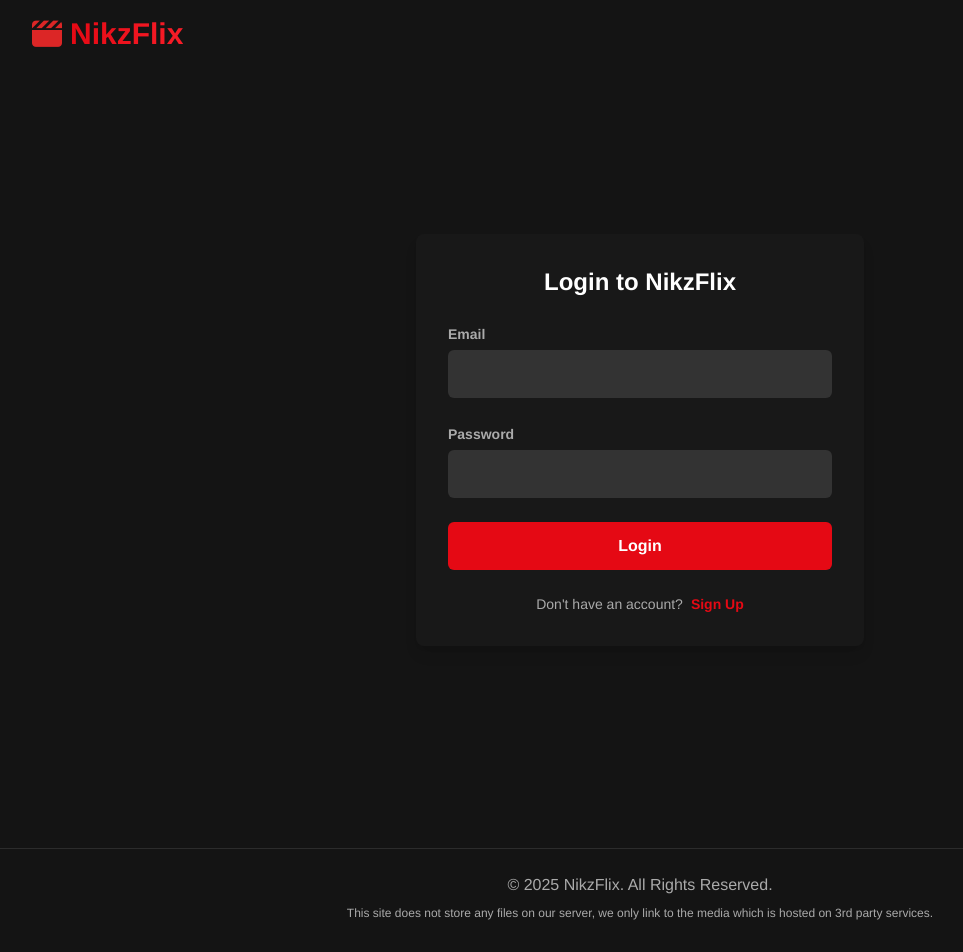
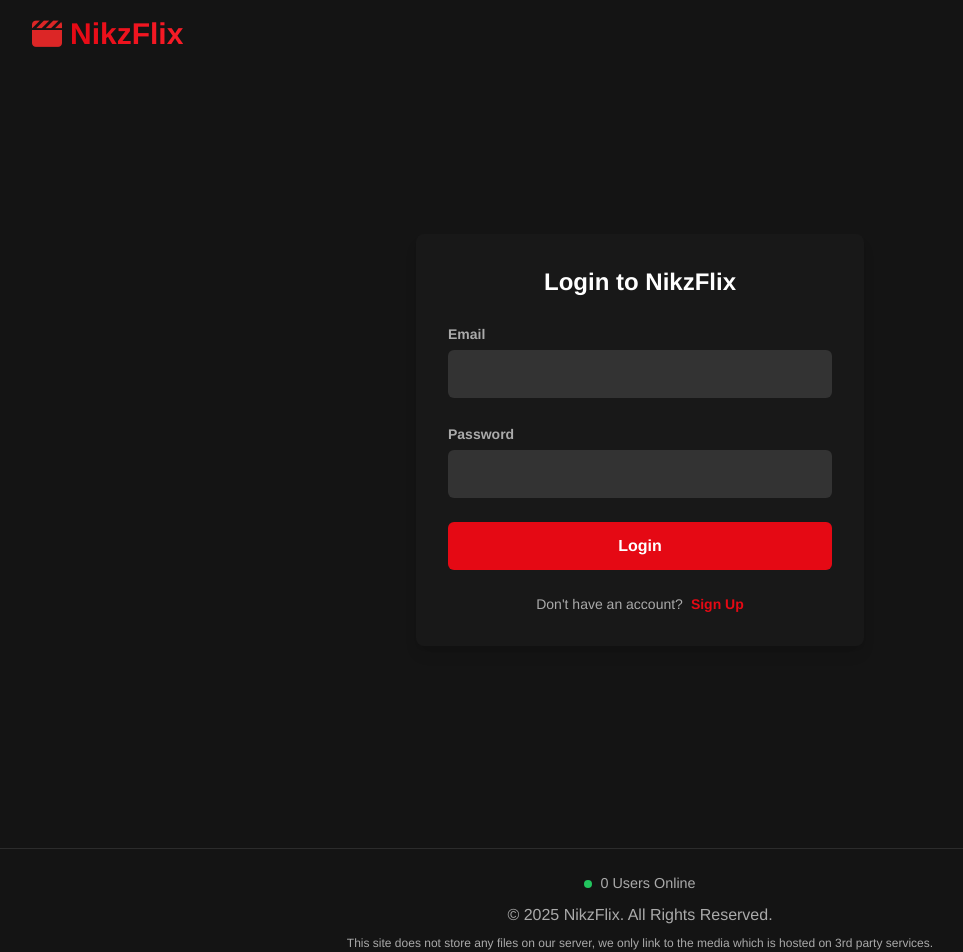
Before and after one commit to necopagas/nikzflixtv, a React (Vite) app: page /auth in a window 1280 px wide. Shown: the top 952 px of the page, without its empty margins (0-963 px from the left). Built offline with nearby package versions, Linux system fonts and the light colour scheme; no server answers; the database is empty.

Commit message:
Initial commit

```diff
--- a/src/App.css
+++ b/src/App.css
@@ -406,3 +406,19 @@ body::-webkit-scrollbar-thumb { background-color: var(--brand-color); border-rad
 .mobile-menu.open {
     right: 0; /* Mo-slide pasulod sa screen */
 }
+
+.visitor-counter {
+ display: flex;
+    align-items: center;
+    gap: 0.5rem;
+    font-size: 0.9rem;
+    color: var(--text-secondary);
+}
+
+.live-dot {
+    width: 8px;
+    height: 8px;
+    background-color: #22c55e; /* green-500 */
+    border-radius: 50%;
+    animation: pulse 1.5s infinite;
+}
--- a/src/App.jsx
+++ b/src/App.jsx
@@ -16,6 +16,7 @@ import { useMyList } from './hooks/useMyList';
 import { useContinueWatching } from './hooks/useContinueWatching';
 import { useTheme } from './hooks/useTheme';
 import { useWatchedHistory } from './hooks/useWatchedHistory';
+import { VisitorCounter } from './components/VisitorCounter';
 
 export default function App() {
     const [modalItem, setModalItem] = useState(null);
--- a/src/components/Footer.jsx
+++ b/src/components/Footer.jsx
@@ -1,8 +1,12 @@
 import React from 'react';
+import { VisitorCounter } from './VisitorCounter';
 
 export const Footer = () => {
     return (
         <footer className="bg-transparent text-center py-6 mt-12 border-t border-[var(--border-color)]">
+            <div className="flex justify-center items-center mb-2">
+                <VisitorCounter />
+            </div>
             <p className="text-[var(--text-secondary)]">
                 © {new Date().getFullYear()} NikzFlix. All Rights Reserved.
             </p>
--- /dev/null
+++ b/src/components/VisitorCounter.jsx
@@ -0,0 +1,13 @@
+import React from 'react';
+import { useVisitorCount } from '../hooks/useVisitorCount';
+
+export const VisitorCounter = () => {
+    const visitorCount = useVisitorCount();
+
+    return (
+        <div className="visitor-counter">
+            <span className="live-dot"></span>
+            <span>{visitorCount} Users Online</span>
+        </div>
+    );
+};
--- a/src/firebase.js
+++ b/src/firebase.js
@@ -1,25 +1,26 @@
+// src/firebase.js
+
 import { initializeApp } from "firebase/app";
-// --- KULANG NGA IMPORTS, ATO NING IDUGANG ---
 import { getAuth } from "firebase/auth";
+import { getDatabase } from "firebase/database";
 import { getFirestore } from "firebase/firestore";
 
-// Ang imong Firebase config
 const firebaseConfig = {
   apiKey: "AIzaSyBFVtXIsbtSxwyrMOvLVraflTzTwAffSVM",
   authDomain: "nikzflixtv.firebaseapp.com",
   projectId: "nikzflixtv",
-  storageBucket: "nikzflixtv.appspot.com", // Gi-usab nako ni para sakto ang format
+  storageBucket: "nikzflixtv.appspot.com",
   messagingSenderId: "1040086897249",
   appId: "1:1040086897249:web:ef2c7a7bba9599f6421020",
-  measurementId: "G-6Y9W7DJ3K3"
+  measurementId: "G-6Y9W7DJ3K3",
+  // --- DIRI NIMO IDUGANG ---
+  databaseURL: "https://nikzflixtv-default-rtdb.firebaseio.com" // Ilisdi ni sa imong actual URL
 };
 
-// Initialize Firebase
 const app = initializeApp(firebaseConfig);
 
-// --- KINAHANGLAN NATO I-EXPORT ANG MGA SERBISYO ---
-// I-initialize ang Authentication ug Firestore ug i-export sila
 export const auth = getAuth(app);
-export const db = getFirestore(app); // Para sa database unya
+export const db = getFirestore(app);
+export const rtdb = getDatabase(app);
 
 export default app;
--- /dev/null
+++ b/src/hooks/useVisitorCount.js
@@ -0,0 +1,34 @@
+// src/hooks/useVisitorCount.js
+
+import { useState, useEffect } from 'react';
+import { rtdb } from '../firebase';
+import { ref, onValue, onDisconnect, set, serverTimestamp } from 'firebase/database';
+
+export const useVisitorCount = () => {
+    const [visitorCount, setVisitorCount] = useState(0);
+
+    useEffect(() => {
+        const onlineRef = ref(rtdb, '.info/connected');
+        const presenceRef = ref(rtdb, 'onlineUsers');
+
+        onValue(onlineRef, (snapshot) => {
+            if (snapshot.val() === true) {
+                const userRef = ref(rtdb, `onlineUsers/${Math.random().toString(36).substr(2, 9)}`);
+                onDisconnect(userRef).remove();
+                set(userRef, { timestamp: serverTimestamp() });
+            }
+        });
+
+        onValue(presenceRef, (snapshot) => {
+            // --- FIX: Gamiton ang snapshot.size imbis snapshot.numChildren() ---
+            if (snapshot.exists()) {
+                setVisitorCount(snapshot.size);
+            } else {
+                setVisitorCount(0);
+            }
+        });
+
+    }, []);
+
+    return visitorCount;
+};
```
